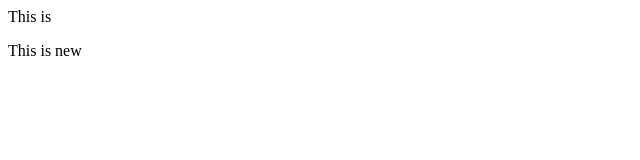
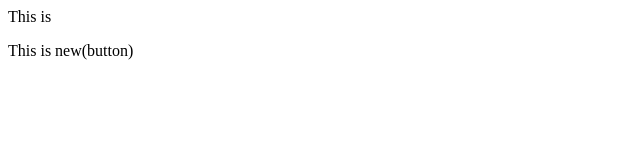
Before and after one commit to shivaramakrishnamutyala/LocalRepo, a plain HTML site: page index.html in a window 1280 px wide. Shown: the full height of the page, 0-640 px from the left. Drawn offline with Linux system fonts and the light colour scheme.

```diff
--- a/index.html
+++ b/index.html
@@ -1,2 +1,2 @@
 <p>This is </p>
-<p>This is new</p>
+<p>This is new(button)</p>
```
